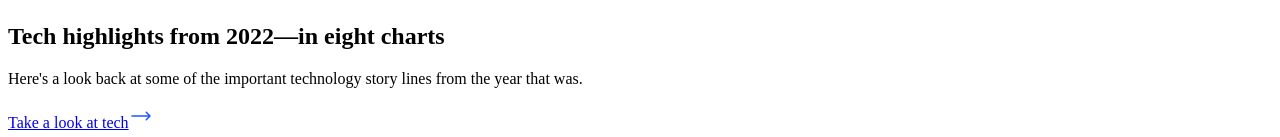
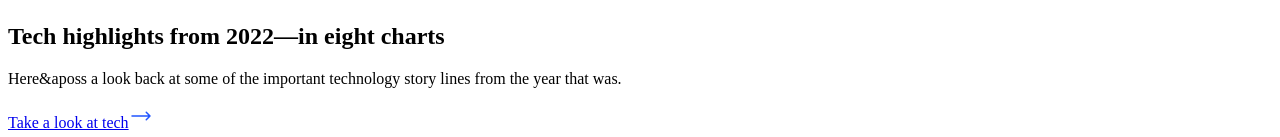
Before and after one commit to alain-kubwayo/the-gym-mckinsey-clone-nextjs, a Next.js app: page / in a window 1280 px wide. Shown: the part 1089-1226 px from the top of the page. Built offline with nearby package versions, Linux system fonts and the light colour scheme.

Commit message:
resolve eslint errors

```diff
--- a/components/sections/Hero.jsx
+++ b/components/sections/Hero.jsx
@@ -12,7 +12,7 @@ const Hero = () => {
                     </div>
                     <div className="space-y-6 max-w-[550.8px]">
                         <h2 className="text-[44px] font-bold leading-[2.85rem]">Tech highlights from 2022—in eight charts</h2>
-                        <p className="text-[18px]">Here's a look back at some of the important technology story lines from the year that was.</p>
+                        <p className="text-[18px]">Here&aposs a look back at some of the important technology story lines from the year that was.</p>
                         <Link href="#" className="text-base font-bold flex gap-x-2 group">
                             <span className="group-hover:text-secondary-100">Take a look at tech</span>
                             <Image src="/images/arrow-right.svg" width={24} height={24} alt="Arrow Right" className="group-hover:translate-x-[40%] duration-300" />
```
